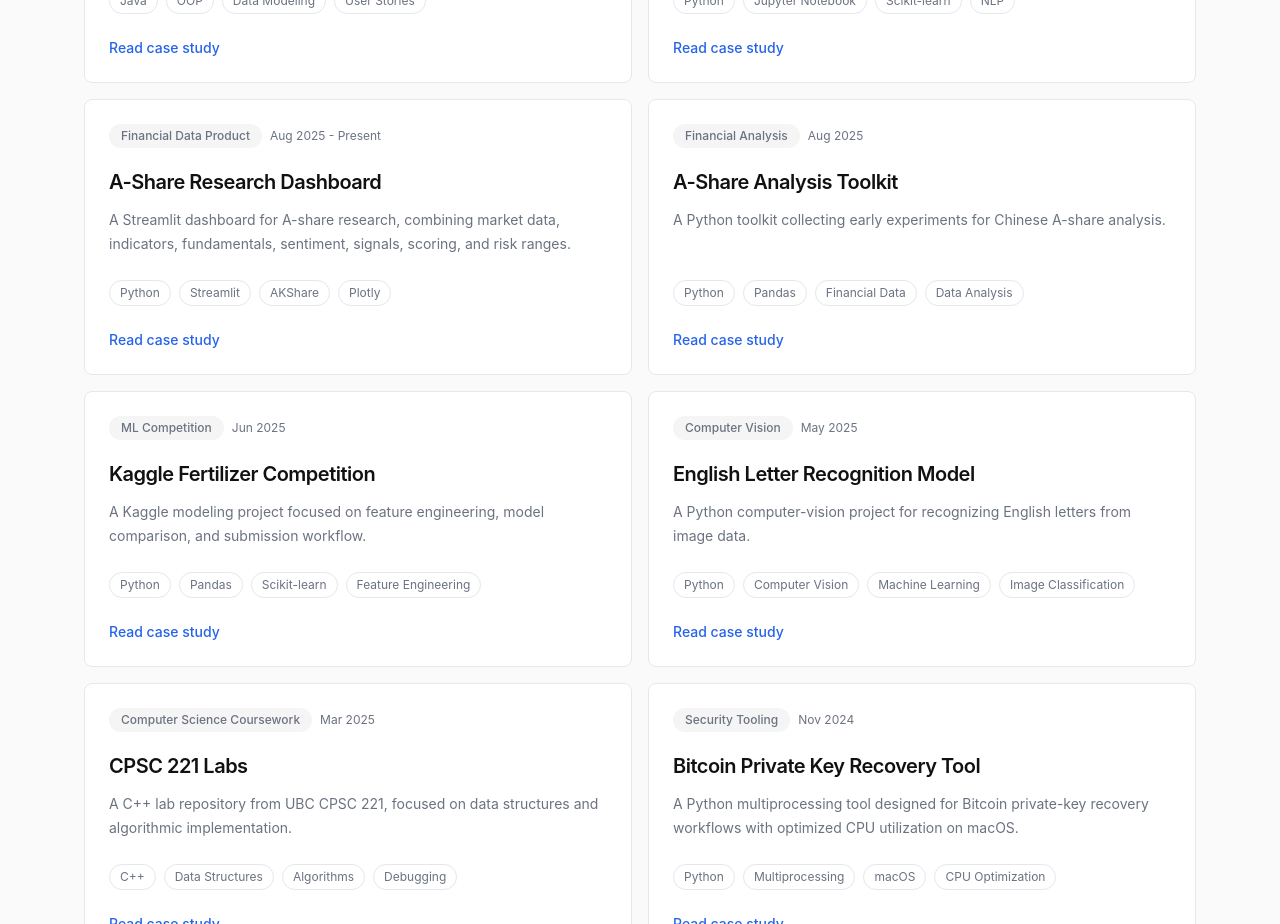
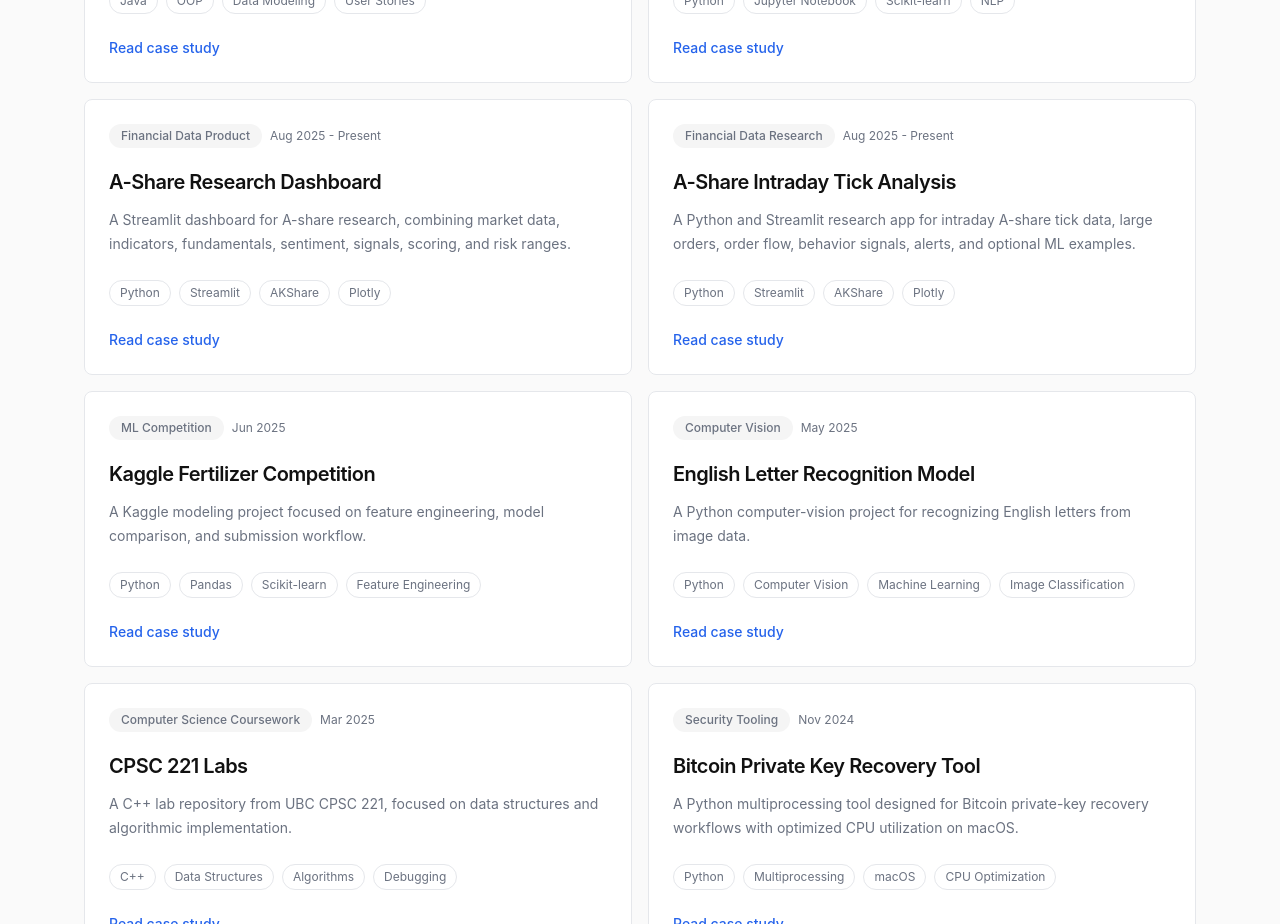
Before and after one commit to Asdzzyandzzy/ZiyangZhou_me_Website, a Next.js app: page /projects in a window 1280 px wide. Shown: the part 780-1704 px from the top of the page. Built offline with nearby package versions, Linux system fonts and the light colour scheme.

Commit message:
Update project and skill content for A-share analysis

```diff
--- a/content/projects.ts
+++ b/content/projects.ts
@@ -338,63 +338,73 @@
   },
   {
     slug: "astock-analysis-toolkit",
-    featured: false,
+    featured: true,
     title: {
-      en: "A-Share Analysis Toolkit",
-      zh: "A 股分析工具集合"
+      en: "A-Share Intraday Tick Analysis",
+      zh: "A 股日内逐笔分析工具"
     },
     subtitle: {
-      en: "A Python toolkit collecting early experiments for Chinese A-share analysis.",
-      zh: "一个 Python 工具集合，用来沉淀早期的中国 A 股分析实验。"
+      en: "A Python and Streamlit research app for intraday A-share tick data, large orders, order flow, behavior signals, alerts, and optional ML examples.",
+      zh: "一个基于 Python 和 Streamlit 的 A 股日内逐笔研究应用，覆盖大单、买卖流、行为信号、异常提醒和可选机器学习示例。"
     },
     period: {
-      en: "Aug 2025",
-      zh: "2025 年 8 月"
+      en: "Aug 2025 - Present",
+      zh: "2025 年 8 月 - 至今"
     },
     category: {
-      en: "Financial Analysis",
-      zh: "金融分析"
+      en: "Financial Data Research",
+      zh: "金融数据研究"
     },
-    techStack: ["Python", "Pandas", "Financial Data", "Data Analysis"],
+    techStack: ["Python", "Streamlit", "AKShare", "Plotly", "Pandas", "Scikit-learn"],
     repo: "https://github.com/Asdzzyandzzy/AStock_Analysis",
     summary: {
-      en: "This repository collects early A-share analysis scripts and ideas. It is closer to a working notebook bench than a polished app, and it shows the path from small experiments toward the later dashboard project.",
-      zh: "这个仓库收集了早期 A 股分析脚本和想法。它更像一个实验工作台，而不是完整产品，也展示了从零散实验走向后续 Dashboard 项目的过程。"
+      en: "A Streamlit-based research tool for observing intraday A-share tick behavior. It combines AKShare data fetching, field normalization, intraday indicators, large-order analysis, active buy/sell flow, estimated main-fund movement, price-level distribution, behavior signals, anomaly alerts, and optional machine learning examples.",
+      zh: "一个基于 Streamlit 的 A 股日内逐笔研究工具，整合 AKShare 数据获取、字段标准化、日内指标、大单分析、主动买卖流、主力资金估算、价格档位分布、行为信号、异常提醒和可选机器学习示例。"
     },
     motivation: {
-      en: "Before building a larger dashboard, I needed a place to test what data is available, what can be cleaned reliably, and which analysis views are actually useful.",
-      zh: "在做更完整的 Dashboard 之前，我需要一个地方测试哪些数据可用、哪些字段能稳定清洗，以及哪些分析视角真的有用。"
+      en: "The project grew from several standalone scripts into a more maintainable research application. The refactor separates data fetching, cleaning, indicators, visualization, configuration, logging, and optional ML so intraday market questions can be explored without turning the codebase into one large script.",
+      zh: "这个项目从几个独立脚本升级成了更可维护的研究应用。重构后把数据获取、字段清洗、指标计算、可视化、配置、日志和可选机器学习拆开，让日内市场问题可以被持续探索，而不是堆成一个大脚本。"
     },
     features: {
       en: [
-        "Collects Python scripts for A-share data exploration.",
-        "Experiments with reusable analysis patterns before productizing them.",
-        "Serves as a bridge between quick research ideas and a structured dashboard."
+        "Fetches A-share intraday and tick data through AKShare interfaces such as stock_zh_a_tick_tx_js and stock_intraday_em.",
+        "Normalizes changing upstream fields into a standard schema for time, price, volume, amount, and buy/sell direction.",
+        "Calculates intraday high/low, VWAP, average price, turnover, volume change, and price-level transaction distribution.",
+        "Analyzes large orders, super-large orders, active buy/sell amount, estimated main-fund net inflow, and buy/sell strength.",
+        "Detects tick-level behavior signals and alerts such as price lift, heavy sell pressure, possible accumulation/distribution, dense large-order activity, and sudden volume spikes.",
+        "Includes optional ML examples for anomaly detection, short-term direction classification, clustering, and feature explanation."
       ],
       zh: [
-        "收集用于 A 股数据探索的 Python 脚本。",
-        "在产品化之前实验可复用的分析模式。",
-        "作为快速研究想法和结构化 Dashboard 之间的过渡。"
+        "通过 AKShare 的 stock_zh_a_tick_tx_js、stock_intraday_em 等接口获取 A 股日内和逐笔数据。",
+        "将上游接口可能变化的字段统一清洗成时间、价格、成交量、成交金额、买卖方向等标准结构。",
+        "计算日内高低点、VWAP、均价、成交额、成交量变化和价格档位成交分布。",
+        "分析大单、超大单、主动买入/卖出金额、主力资金净流入估算和买卖强度对比。",
+        "识别拉升、重卖压、疑似吸筹/派发、密集大单、脉冲式放量等逐笔行为信号和异常提醒。",
+        "提供可选机器学习示例，包括异常检测、短期方向分类、交易行为聚类和特征解释。"
       ]
     },
     contribution: {
       en: [
-        "Explored data retrieval, cleaning, and analysis routines for Chinese market data.",
-        "Used the repository to decide which ideas deserved a more maintainable implementation."
+        "Refactored the project from root-level standalone scripts into a package-style structure with app.py, config.yaml, pyproject.toml, requirements.txt, and an astock_analysis module.",
+        "Built separate modules for AKShare fetchers, field cleaning, intraday indicators, tick-pattern detection, Plotly charts, logging, and optional ML workflows.",
+        "Kept legacy Streamlit and command-line entry points for compatibility while making app.py the recommended unified entry point."
       ],
       zh: [
-        "探索中国市场数据的获取、清洗和分析流程。",
-        "通过这个仓库判断哪些想法值得做成更可维护的实现。"
+        "将项目从根目录脚本重构为更清晰的包结构，包含 app.py、config.yaml、pyproject.toml、requirements.txt 和 astock_analysis 模块。",
+        "拆分 AKShare 数据获取、字段清洗、日内指标、逐笔行为信号、Plotly 图表、日志和可选 ML 工作流。",
+        "保留旧版 Streamlit 与命令行入口以兼容历史用法，同时将 app.py 作为推荐的统一入口。"
       ]
     },
     learnings: {
       en: [
-        "Learned that exploratory scripts are useful, but only up to the point where structure becomes necessary.",
-        "Built intuition for which financial data problems need better error handling and modular design."
+        "Learned how quickly financial data scripts need structure once field compatibility, caching, empty-data handling, and charts enter the project.",
+        "Practiced turning tick-level market observations into reusable indicators, rule-based alerts, and explainable ML features.",
+        "Strengthened risk-awareness: tick direction, fund-flow estimates, and behavior labels are data observations, not trading advice."
       ],
       zh: [
-        "理解了探索性脚本很有用，但复杂度上来后必须引入结构。",
-        "积累了金融数据项目中哪些地方需要异常处理和模块化设计的直觉。"
+        "理解了金融数据脚本一旦涉及字段兼容、缓存、空数据处理和图表，就需要尽早引入结构。",
+        "练习把逐笔市场观察转化为可复用指标、规则提醒和可解释的机器学习特征。",
+        "强化风险意识：逐笔方向、资金流估算和行为标签只是数据观察，不构成交易建议。"
       ]
     }
   },
--- a/content/skills.ts
+++ b/content/skills.ts
@@ -5,15 +5,14 @@
   items: string[];
 };
 
-// 这里管理技能分组。新增技能时，只需要往对应 items 数组里加字符串。
 export const skillGroups: SkillGroup[] = [
   {
-    title: { en: "Programming", zh: "编程语言" },
-    items: ["Python", "JavaScript", "TypeScript", "Java", "C++", "C", "R"]
+    title: { en: "Programming & CS", zh: "编程与计算机基础" },
+    items: ["Python", "TypeScript", "JavaScript", "Java", "C++", "C", "R", "OOP", "Algorithms", "Data Structures"]
   },
   {
-    title: { en: "Data Analysis", zh: "数据分析" },
-    items: ["Pandas", "NumPy", "Matplotlib", "ggplot", "EDA", "Data Cleaning"]
+    title: { en: "Data & Visualization", zh: "数据与可视化" },
+    items: ["Pandas", "NumPy", "AKShare", "Plotly", "Matplotlib", "Jupyter Notebook", "Data Analysis", "Data Cleaning", "EDA"]
   },
   {
     title: { en: "Machine Learning", zh: "机器学习" },
@@ -22,17 +21,34 @@
       "Regression",
       "Classification",
       "Random Forest",
-      "Gradient Boosting",
-      "XGBoost",
-      "GridSearchCV"
+      "IsolationForest",
+      "K-Means",
+      "Feature Engineering",
+      "Model Evaluation"
     ]
   },
   {
-    title: { en: "NLP & Unsupervised Learning", zh: "NLP 与无监督学习" },
-    items: ["TF-IDF", "LDA", "GloVe", "Topic Modeling", "K-Means", "DBSCAN"]
+    title: { en: "NLP & Computer Vision", zh: "NLP 与计算机视觉" },
+    items: ["NLP", "TF-IDF", "LDA", "GloVe", "Topic Modeling", "Computer Vision", "Image Classification"]
   },
   {
-    title: { en: "Tools & Product", zh: "工具与产品" },
-    items: ["Git", "GitHub", "Streamlit", "TradingView", "Pine Script", "OOP"]
+    title: { en: "Web & Product", zh: "Web 与产品" },
+    items: ["Next.js", "React", "Tailwind CSS", "Streamlit", "App Router", "Cloudflare", "Data Modeling", "User Stories"]
+  },
+  {
+    title: { en: "Financial Data", zh: "金融数据" },
+    items: [
+      "Intraday Tick Analysis",
+      "Order Flow",
+      "VWAP",
+      "Technical Indicators",
+      "Risk Disclosure",
+      "Sports Analytics",
+      "TradingView"
+    ]
+  },
+  {
+    title: { en: "Security & Systems", zh: "安全与系统" },
+    items: ["Multiprocessing", "CPU Optimization", "Cryptography Concepts", "Debugging", "macOS", "Git", "GitHub"]
   }
 ];
```
